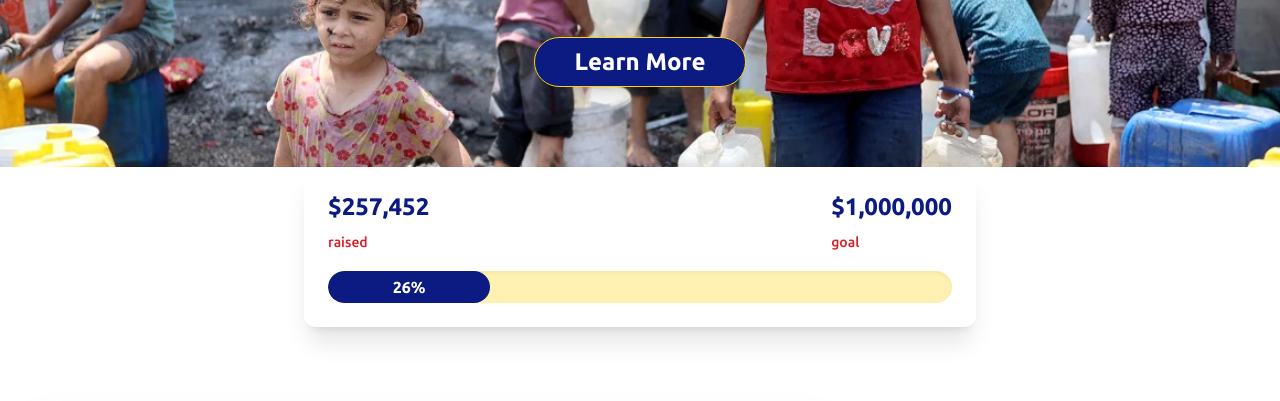
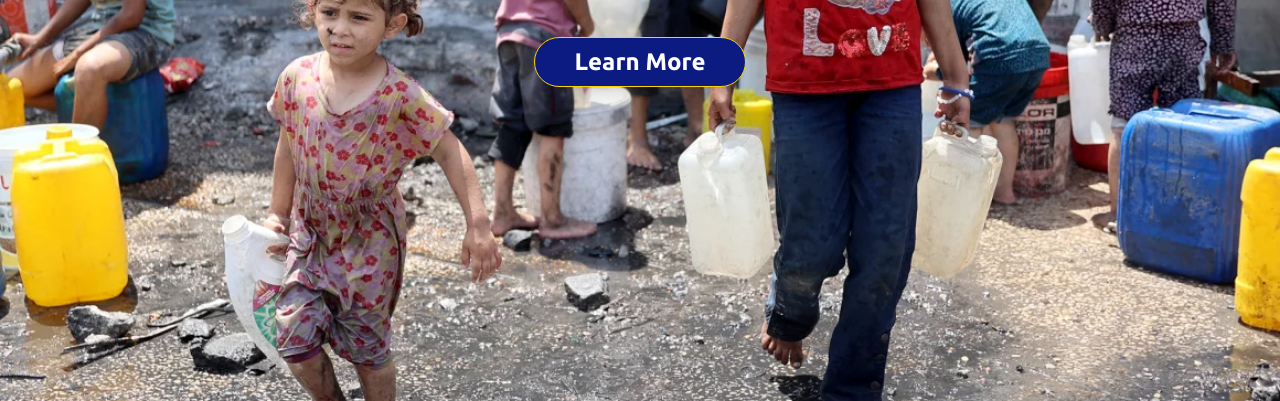
Before and after one commit to BrightPatani/NAJAM, a plain HTML site: page index.html in a window 1280 px wide. Shown: the part 399-800 px from the top of the page. Drawn offline with nearby package versions, Linux system fonts and the light colour scheme.

Commit message:
donation progress

```diff
--- a/index.html
+++ b/index.html
@@ -86,7 +86,7 @@
 
 
 <!-- Hero Section -->
-<section class="relative bg-cover h-full w-full text-white" style="background-image: url('background.webp');">
+<section class="relative bg-cover min-h-screen w-full text-white" style="background-image: url('background.webp');">
   <div class="w-full py-12 px-4 sm:px-6 text-center">
     <!-- Headline -->
     <h1 class="text-3xl py-10 sm:text-5xl md:text-6xl lg:text-7xl font-extrabold italic mb-6 animate-slide-in text-white">
```
